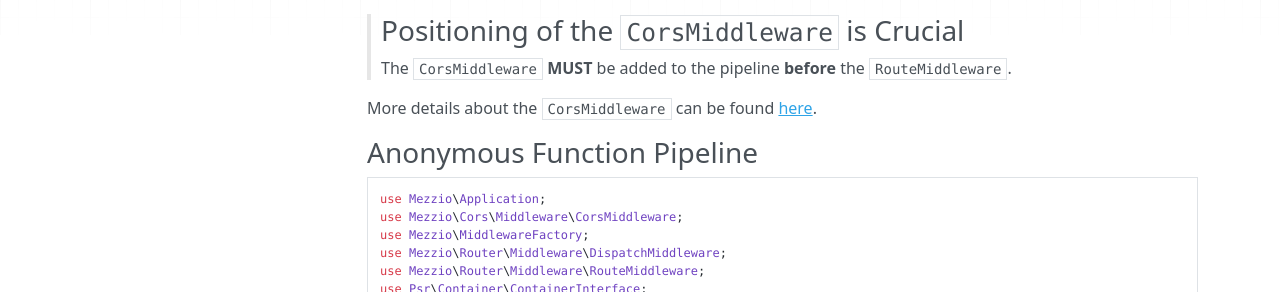
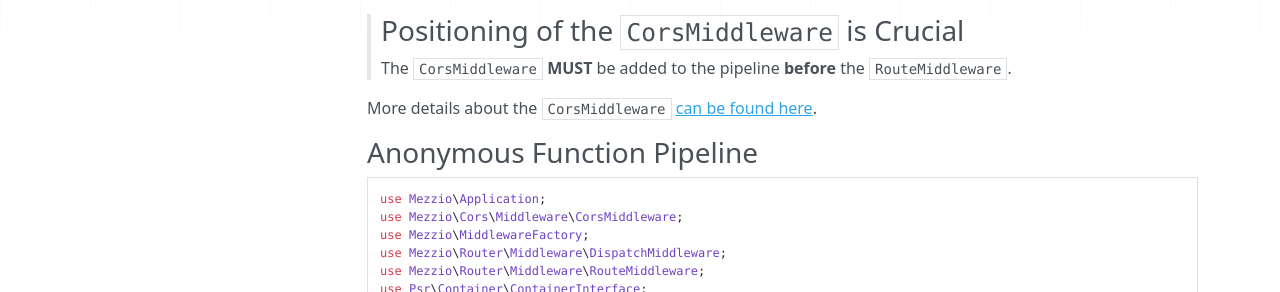
Before and after one commit to mezzio/mezzio-cors, an MkDocs documentation site: the page built from docs/book/v1/quick-start.md, in a window 1280 px wide and 900 px high. Shown: the part 271-563 px from the top of the window. Built offline with MkDocs 1.6.1, drawn with Linux system fonts in a browser that asks for light colours; nearby versions of some CDN libraries.

```diff
--- a/docs/book/v1/quick-start.md
+++ b/docs/book/v1/quick-start.md
@@ -10,7 +10,7 @@ Depending on the configuration style you've chosen for the project, the pipeline
 >
 > The `CorsMiddleware` **MUST** be added to the pipeline **before** the `RouteMiddleware`.
 
-More details about the `CorsMiddleware` can be found [here](middleware.md).
+More details about the `CorsMiddleware` [can be found here](middleware.md).
 
 ### Anonymous Function Pipeline
 
```
